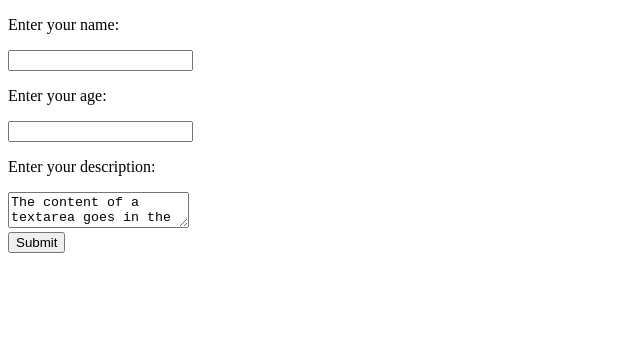
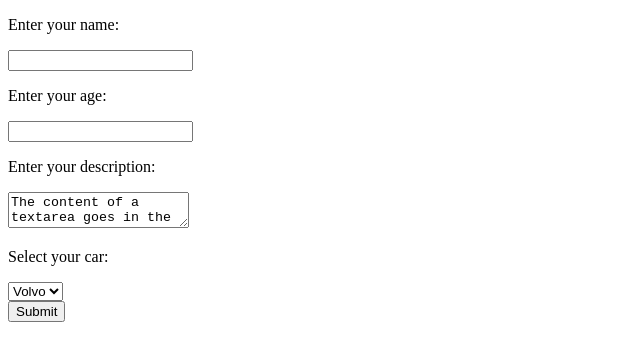
Before and after one commit to thanhpham091790/reactjs, a React (Create React App) app in the folder myfirstreact/: page / in a window 1280 px wide. Shown: the top 360 px of the page, without its empty margins (0-640 px from the left). Built offline with nearby package versions, Linux system fonts and the light colour scheme.

Commit message:
A drop down list, or a select box, in React is also a bit different from HTML

```diff
--- a/myfirstreact/src/index.js
+++ b/myfirstreact/src/index.js
@@ -1,14 +1,15 @@
 import React from 'react';
 import ReactDOM from 'react-dom';
 
-class MyForm extends React.Component{
-    constructor(props){
+class MyForm extends React.Component {
+    constructor(props) {
         super(props);
         this.state = {
             username: "",
             age: null,
             errormessage: "",
-            description: "The content of a textarea goes in the value attribute"
+            description: "The content of a textarea goes in the value attribute",
+            mycar: "Volvo"
         }
     }
     mySubmitHandler = (event) => {
@@ -19,8 +20,8 @@ class MyForm extends React.Component{
         let nam = event.target.name;
         let val = event.target.value;
         let err = "";
-        if(nam==="age"){
-            if(!Number(val) && val != ""){
+        if (nam === "age") {
+            if (!Number(val) && val != "") {
                 err = <strong>Your age must be a number</strong>
             }
         }
@@ -29,14 +30,14 @@ class MyForm extends React.Component{
             errormessage: err
         });
     }
-    render(){
+    render() {
         let header = "";
-        if(this.state.username || this.state.age){
+        if (this.state.username || this.state.age) {
             header = <h1>Hello {this.state.username} {this.state.age}</h1>;
-        }else{
+        } else {
             header = "";
         }
-        return(
+        return (
             <form onSubmit={this.mySubmitHandler}>
                 {header}
                 <p>Enter your name:</p>
@@ -45,8 +46,14 @@ class MyForm extends React.Component{
                 <input type="text" name="age" onChange={this.myChangeHandler} /><br />
                 {this.state.errormessage}
                 <p>Enter your description:</p>
-                <textarea value={this.state.description} /><br />
-                <input type="submit" />
+                <textarea value={this.state.description} />
+                <p>Select your car:</p>
+                <select value={this.state.mycar}>
+                    <option value="Ford">Ford</option>
+                    <option value="Volvo">Volvo</option>
+                    <option value="Fiat">Fiat</option>
+                </select><br />
+                <input type="submit" value="Submit" />
             </form>
         );
     }
```
